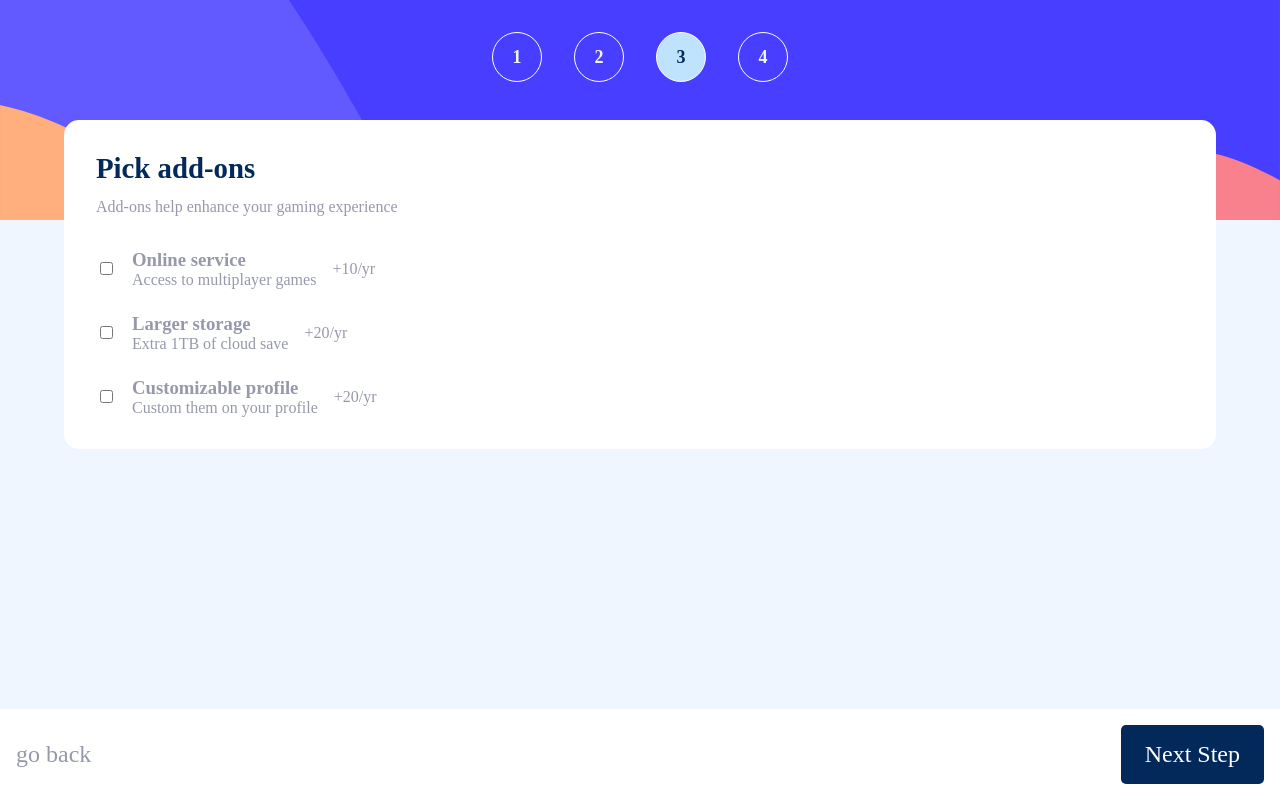
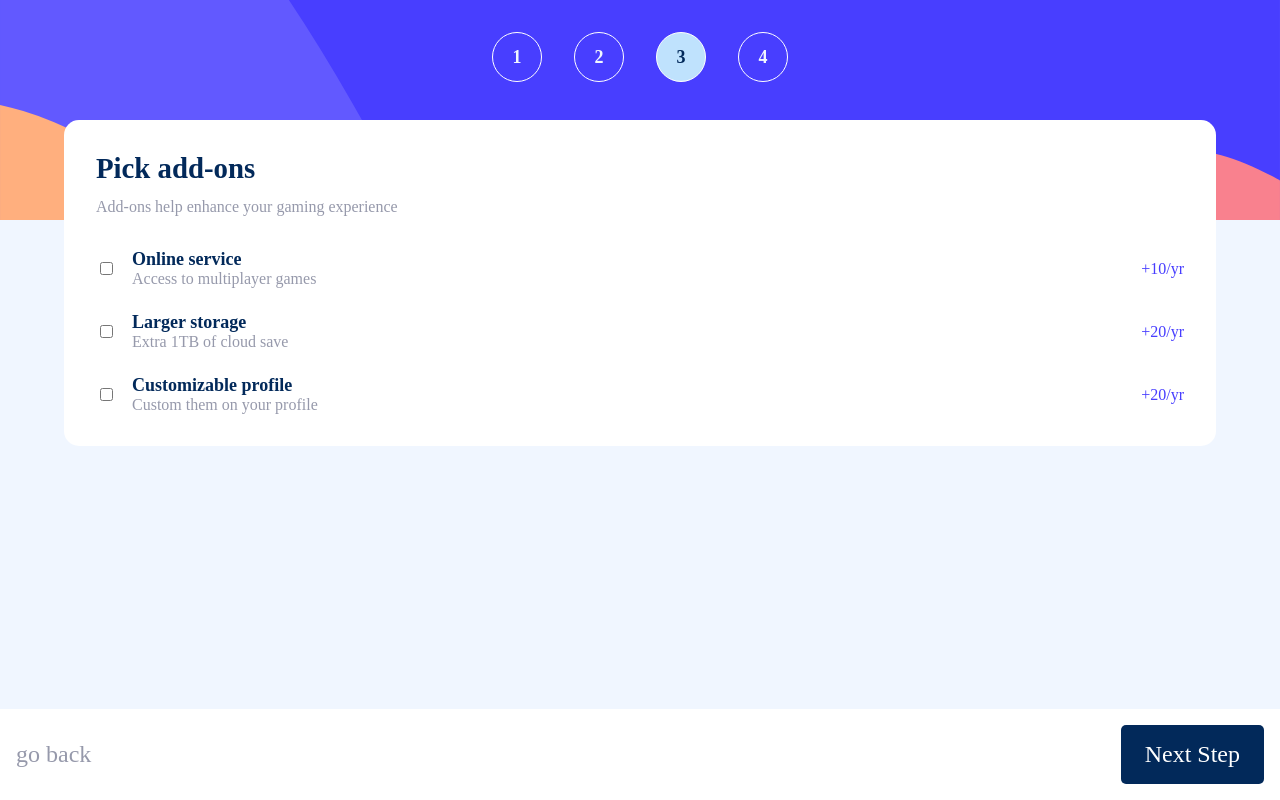
Before and after one commit to OrlandoLeyva/multi-step-form, a React (Vite) app: page /3 in a window 1280 px wide. Built offline with nearby package versions, Linux system fonts and the light colour scheme.

Commit message:
pick add-ons styling

```diff
--- a/src/index.css
+++ b/src/index.css
@@ -272,6 +272,7 @@ textarea {
 
 .add-on-card {
   display: flex;
+  justify-content: flex-start;
   gap: 1rem;
   align-items: center;
 }
@@ -280,6 +281,17 @@ textarea {
   border: 1px solid var(--Marine-blue);
 }
 
+.add-on-card-price {
+  color: var(--Purplish-blue);
+  font-weight: var(--fw-regular);
+  margin-left: auto;
+}
+
+.add-on-card-info h3 {
+  font-size: 1.125rem;
+  font-weight: var(--fw-bold);
+  color: var(--Marine-blue);
+}
 
 /* PAGE FOUR */
 
```
